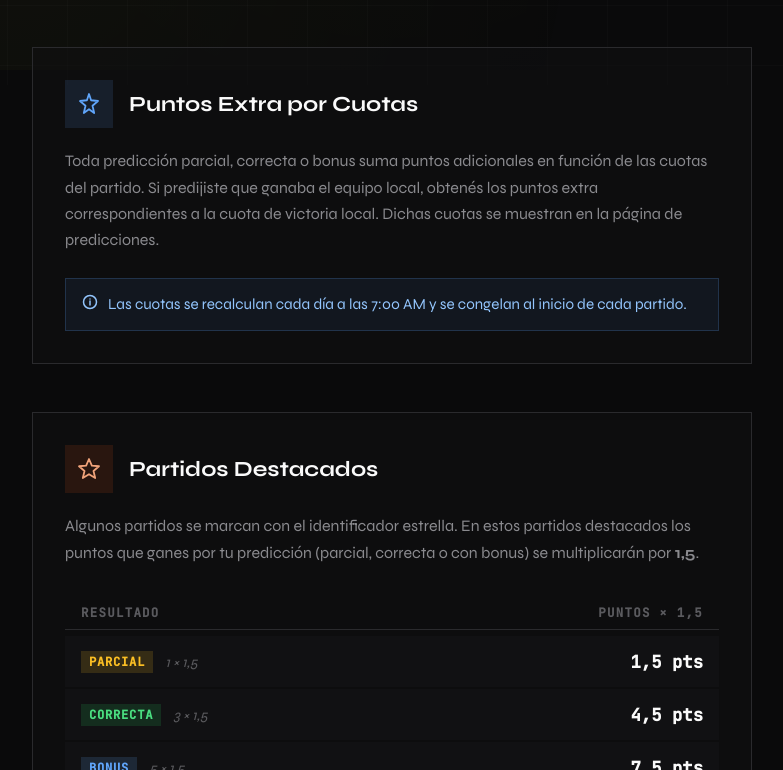
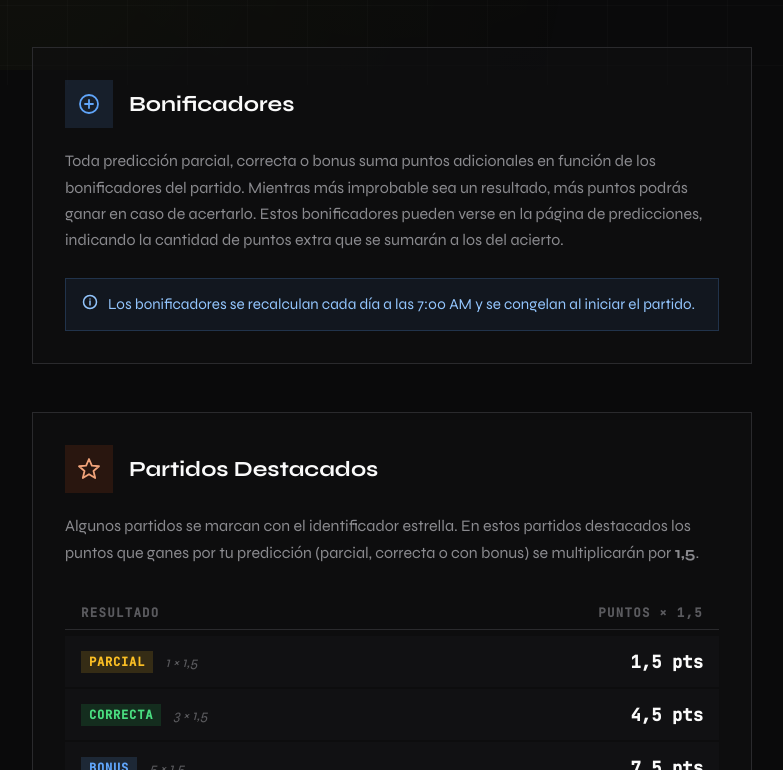
Before and after one commit to elprodedelmundial/infantino, an Angular app: page /rules in a window 1280 px wide. Shown: the part 730-1500 px from the top of the page, without its empty margins (248-1031 px from the left). Built offline with nearby package versions, Linux system fonts and the light colour scheme; no server answers.

Commit message:
feat: Fixes in deploy (#21)

```diff
--- a/src/app/pages/rules/rules.component.html
+++ b/src/app/pages/rules/rules.component.html
@@ -72,17 +72,18 @@
     <section class="rules-section">
       <div class="section-header">
         <div class="section-icon section-icon--quota">
-          <svg width="24" height="24" viewBox="0 0 24 24" fill="none">
-            <path d="M12 2L14.09 8.26L21 9L15.5 13.74L17.18 21L12 17.27L6.82 21L8.5 13.74L3 9L9.91 8.26L12 2Z"
-              stroke="currentColor" stroke-width="1.8" stroke-linejoin="round" />
+          <svg width="24" height="24" viewBox="0 0 24 24" fill="none" aria-hidden="true">
+            <circle cx="12" cy="12" r="9" stroke="currentColor" stroke-width="1.8" />
+            <path d="M12 8V16M8 12H16" stroke="currentColor" stroke-width="1.8" stroke-linecap="round" />
           </svg>
         </div>
-        <h2 class="section-title">Puntos Extra por Cuotas</h2>
+        <h2 class="section-title">Bonificadores</h2>
       </div>
 
-      <p class="section-intro">Toda predicción parcial, correcta o bonus suma puntos adicionales en función de las
-        cuotas del partido. Si predijiste que ganaba el equipo local, obtenés los puntos extra correspondientes a la
-        cuota de victoria local. Dichas cuotas se muestran en la página de predicciones.</p>
+      <p class="section-intro">Toda predicción parcial, correcta o bonus suma puntos adicionales en función de los
+        bonificadores del partido. Mientras más improbable sea un resultado, más puntos podrás ganar en caso de acertarlo.
+        Estos bonificadores pueden verse en la página de predicciones, indicando la cantidad de puntos extra que se sumarán
+        a los del acierto.</p>
 
       <div class="info-box">
         <svg width="16" height="16" viewBox="0 0 16 16" fill="none">
@@ -90,7 +91,7 @@
           <path d="M8 7V11" stroke="currentColor" stroke-width="1.5" stroke-linecap="round" />
           <circle cx="8" cy="5" r="0.75" fill="currentColor" />
         </svg>
-        <span>Las cuotas se recalculan cada día a las 7:00 AM y se congelan al inicio de cada partido.</span>
+        <span>Los bonificadores se recalculan cada día a las 7:00 AM y se congelan al iniciar el partido.</span>
       </div>
     </section><!-- Featured Matches (multiplier) -->
     <section class="rules-section">
--- a/src/app/pages/tournament-search/tournament-search.component.html
+++ b/src/app/pages/tournament-search/tournament-search.component.html
@@ -17,7 +17,12 @@
       <div class="tournament-card" *ngFor="let tournament of tournaments">
         <div class="tournament-info">
           <h3 class="tournament-name">{{ tournament.name }}</h3>
-          <div class="tournament-meta">
+          <div class="tournament-meta-row">
+            <span
+              class="group-visibility-label"
+              [class.group-visibility-label--private]="tournament.isPrivate">
+              {{ tournament.isPrivate ? 'Privado' : 'Público' }}
+            </span>
             <span class="participants">
               <svg width="16" height="16" viewBox="0 0 16 16" fill="none">
                 <path d="M8 8C9.65685 8 11 6.65685 11 5C11 3.34315 9.65685 2 8 2C6.34315 2 5 3.34315 5 5C5 6.65685 6.34315 8 8 8Z" stroke="currentColor" stroke-width="1.5"/>
--- a/src/app/pages/tournament-search/tournament-search.component.scss
+++ b/src/app/pages/tournament-search/tournament-search.component.scss
@@ -81,13 +81,35 @@
   font-size: 1.1rem;
   font-weight: 700;
   color: var(--text-primary);
-  margin-bottom: 8px;
+  margin-bottom: 6px;
   letter-spacing: 0.02em;
 }
 
-.tournament-meta {
+.group-visibility-label {
+  display: inline-block;
+  padding: 2px 7px;
+  font-family: 'JetBrains Mono', monospace;
+  font-size: 0.625rem;
+  font-weight: 600;
+  letter-spacing: 0.06em;
+  text-transform: uppercase;
+  color: var(--accent);
+  background: rgba(232, 255, 71, 0.1);
+  border: 1px solid rgba(232, 255, 71, 0.25);
+  flex-shrink: 0;
+
+  &--private {
+    color: #f59e0b;
+    background: rgba(245, 158, 11, 0.1);
+    border-color: rgba(245, 158, 11, 0.28);
+  }
+}
+
+.tournament-meta-row {
   display: flex;
-  gap: 20px;
+  align-items: center;
+  gap: 12px;
+  flex-wrap: wrap;
 }
 
 .participants,
@@ -214,11 +236,6 @@
     font-size: 1rem;
   }
 
-  .tournament-meta {
-    flex-direction: column;
-    gap: 8px;
-  }
-
   .join-btn {
     width: 44px;
     height: 44px;
--- a/src/app/pages/tournament-search/tournament-search.component.ts
+++ b/src/app/pages/tournament-search/tournament-search.component.ts
@@ -40,7 +40,8 @@ export class TournamentSearchComponent implements OnInit {
       joined: this.tournamentService.getJoinedTournaments()
     }).subscribe(({ available, joined }) => {
       const joinedById = new Map(joined.map(j => [j.tournament.id, j]));
-      this.tournaments = available.map(t => {
+      this.tournaments = available
+        .map(t => {
         const membership = joinedById.get(t.id);
         if (membership?.role === 'CANDIDATE') {
           return {
@@ -54,7 +55,8 @@ export class TournamentSearchComponent implements OnInit {
           ...t,
           isPrivate: membership?.tournament.isPrivate ?? t.isPrivate
         };
-      });
+      })
+        .sort((a, b) => Number(!!a.isPrivate) - Number(!!b.isPrivate));
       this.isLoading = false;
     });
   }
--- a/src/app/pages/tournament-standings/tournament-standings.component.html
+++ b/src/app/pages/tournament-standings/tournament-standings.component.html
@@ -215,8 +215,8 @@
             </svg>
           </div>
           <div class="banner-text">
-            <h4>Editar Predicciones</h4>
-            <p>Ingresa tus predicciones para los próximos partidos analizando las cuotas de estos.</p>
+            <h4>Editar Predicciones de Partidos</h4>
+            <p>Predice el resultado de los próximos partidos considerando los bonificadores de cada uno..</p>
           </div>
           <svg class="banner-arrow" width="20" height="20" viewBox="0 0 20 20" fill="none">
             <path d="M7.5 5L12.5 10L7.5 15" stroke="currentColor" stroke-width="2" stroke-linecap="round"
@@ -234,7 +234,7 @@
             </svg>
           </div>
           <div class="banner-text">
-            <h4>Editar Premios del Torneo</h4>
+            <h4>Editar Predicciones de Premios</h4>
             <p>Predice el campeón, Balón de Oro y otros premios antes de comenzar el torneo.</p>
           </div>
           <svg class="banner-arrow" width="20" height="20" viewBox="0 0 20 20" fill="none">
--- a/src/config.js
+++ b/src/config.js
@@ -5,8 +5,8 @@
  */
 window.__APP_CONFIG__ = {
   // Base URL for the Grondona API
-  //'grondona-url': 'https://grondona-897932846991.southamerica-east1.run.app',
-  'grondona-url': 'http://localhost:8080',
+  'grondona-url': 'https://grondona-897932846991.southamerica-east1.run.app',
+  // 'grondona-url': 'http://localhost:8080',
   // Firebase Web app config used for Remote Config feature flags
   'firebase-project-id': 'elprodedelmundial-7d579',
   'firebase-api-key': 'AIzaSyDfwFjOMJlk1sSe6jPRmpRTLheg-VEz-w8',
```
